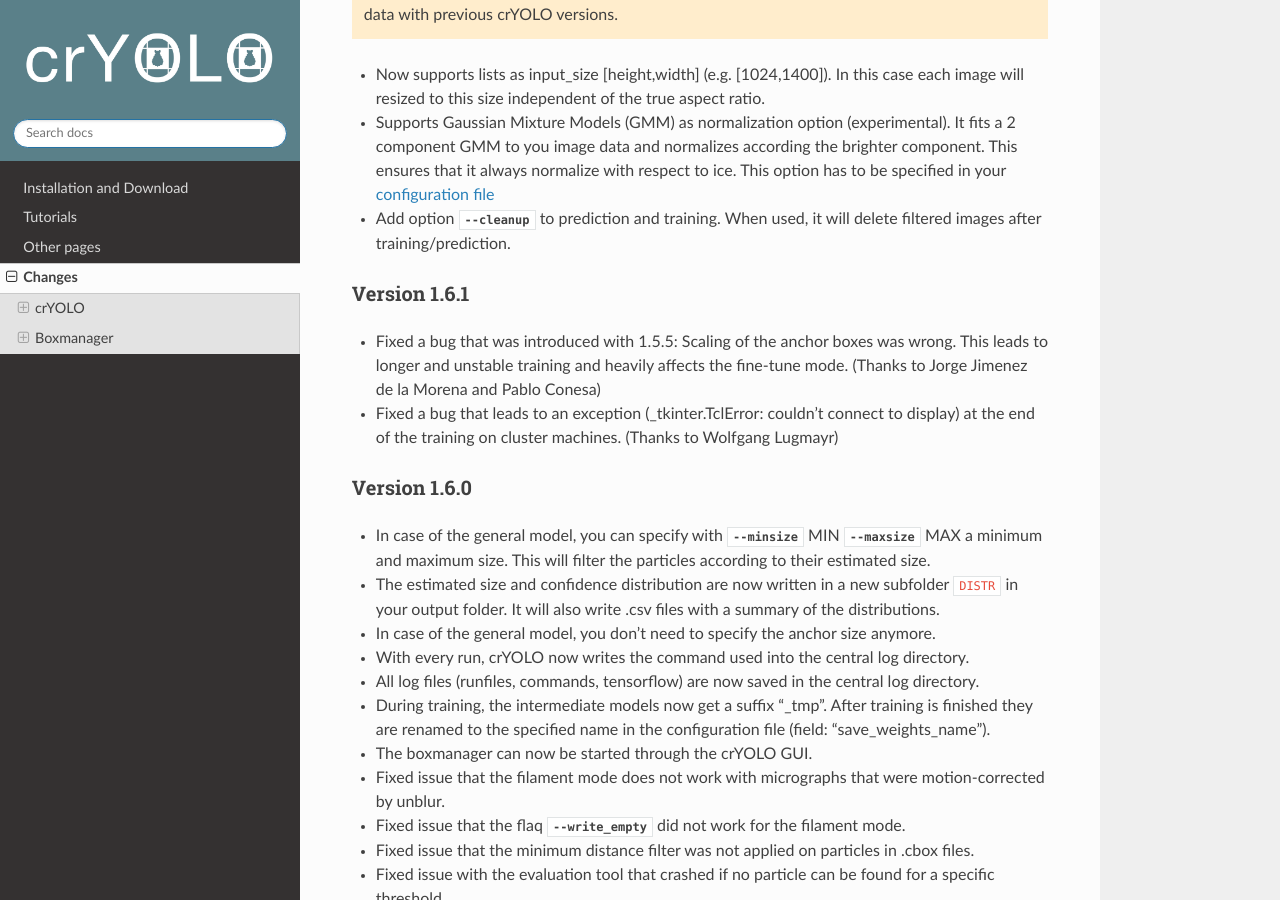
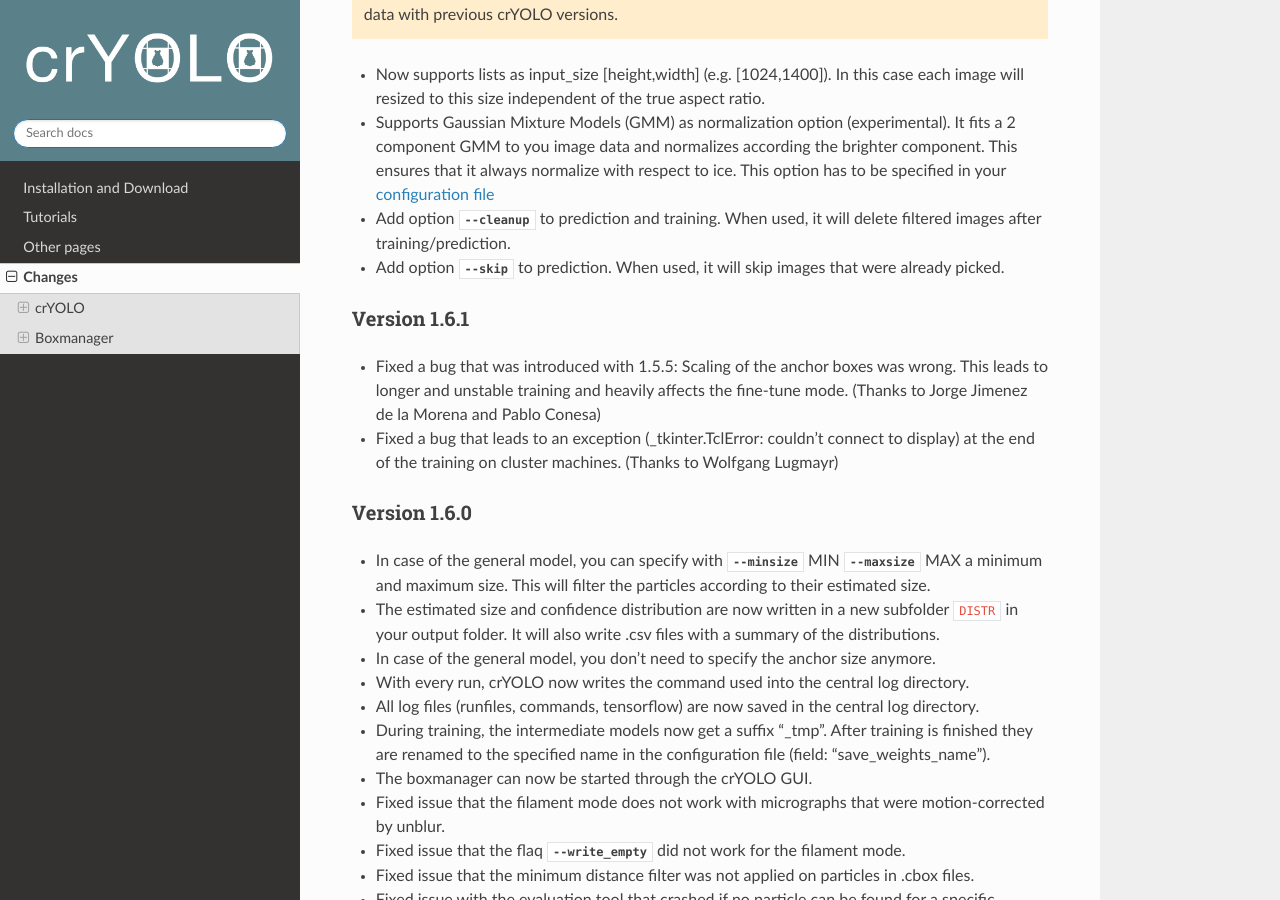
Before and after one commit to MPI-Dortmund/cryolo, a Sphinx documentation site: the page built from source/changes.rst, in a window 1280 px wide and 900 px high, scrolled down 669 px. Built offline with Sphinx 7.4.7 and the Read the Docs theme 2.0.0, drawn with Linux system fonts in a browser that asks for light colours.

Commit message:
add --skip

```diff
--- a/source/changes.rst
+++ b/source/changes.rst
@@ -25,6 +25,8 @@ Version 1.7.0
 * Supports Gaussian Mixture Models (GMM) as normalization option (experimental). It fits a 2 component GMM to you image data and normalizes according the brighter component. This ensures that it always normalize with respect to ice. This option has to be specified in your :ref:`configuration file <config-file-label>`
 
 * Add option :option:`--cleanup` to prediction and training. When used, it will delete filtered images after training/prediction.
+
+* Add option :option:`--skip` to prediction. When used, it will skip images that were already picked.
 
 
 Version 1.6.1
```
